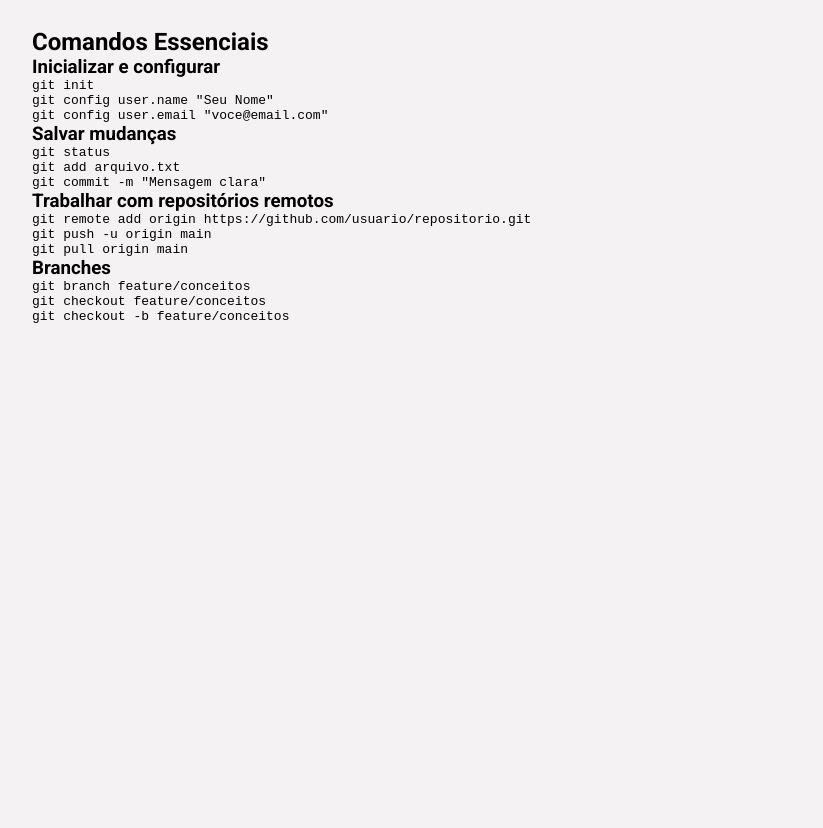
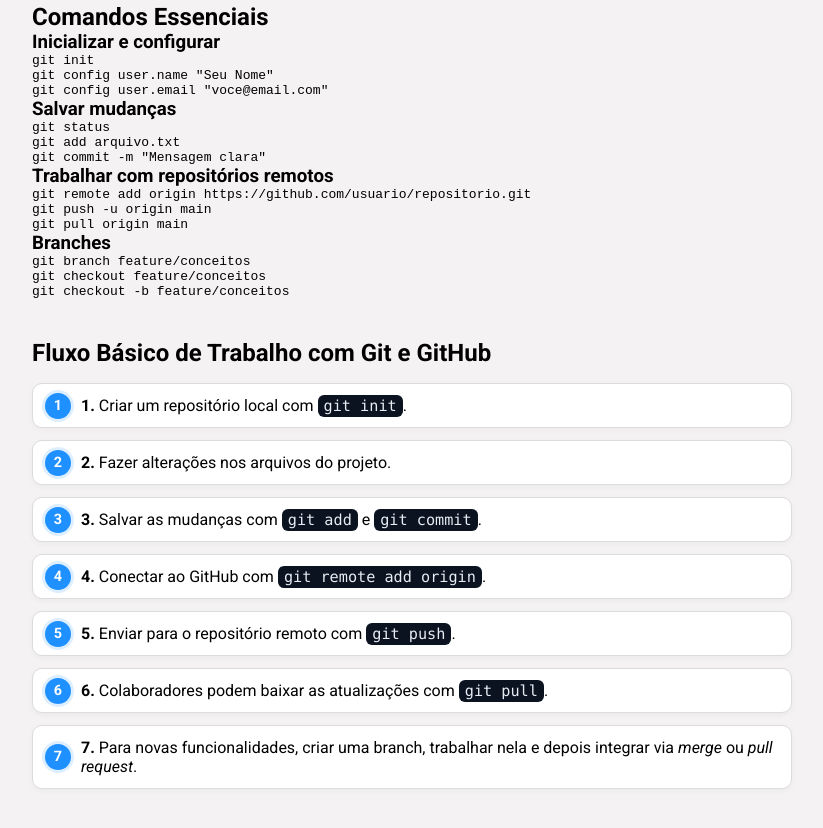
Before and after one commit to Taiane-rufatto/My_GitHub, a plain HTML site: page index.html in a window 1280 px wide. Shown: the part 1076-1904 px from the top of the page, without its empty margins (228-1051 px from the left). Before the commit the page ends 1460 px from the top, so only its background shows below. Drawn offline with Linux system fonts and the light colour scheme.

Commit message:
Feat(2): implementação do fluxo git e github

```diff
--- a/assets/css/global.css
+++ b/assets/css/global.css
@@ -54,3 +54,70 @@
 section {
     margin-bottom: 40px;
 }
+/* ===========================
+   Fluxo Básico (lista numerada)
+   =========================== */
+.panel h2 + ol {
+    counter-reset: step;
+    list-style: none;
+    margin: 16px 0 0 0;
+    padding: 0;
+    display: grid;
+    gap: 12px;
+}
+
+.panel h2 + ol > li {
+    counter-increment: step;
+    position: relative;
+    padding: 14px 16px 14px 56px;
+    border: 1px solid #dcdcdc;
+    border-radius: 10px;
+    background: #ffffff;
+    box-shadow: 0 2px 6px rgba(0,0,0,0.04);
+}
+
+/* Bolacha numerada à esquerda */
+.panel h2 + ol > li::before {
+    content: counter(step);
+    position: absolute;
+    left: 16px;
+    top: 50%;
+    transform: translateY(-50%);
+    width: 28px;
+    height: 28px;
+    border-radius: 50%;
+    background: #1e90ff;
+    color: #ffffff;
+    font-weight: 700;
+    font-size: 0.95rem;
+    line-height: 28px;
+    text-align: center;
+    box-shadow: 0 0 0 3px rgba(30,144,255,0.15);
+}
+
+.panel h2 + ol code {
+    font-family: ui-monospace, SFMono-Regular, Menlo, Consolas, monospace;
+    background: #0b1220;
+    color: #e6edf3;
+    padding: 2px 6px;
+    border-radius: 6px;
+    font-size: 0.95em;
+}
+
+.panel h2 + ol > li:hover,
+.panel h2 + ol > li:focus-within {
+    border-color: #1e90ff;
+    box-shadow: 0 4px 12px rgba(30,144,255,0.12);
+}
+
+    .panel h2 + ol > li {
+        padding: 12px 12px 12px 48px;
+    }
+    .panel h2 + ol > li::before {
+        left: 12px;
+        width: 26px;
+        height: 26px;
+        line-height: 26px;
+        font-size: 0.9rem;
+    }
+}
--- a/index.html
+++ b/index.html
@@ -39,7 +39,7 @@
                 <section class="panel">
                     <header class="panel__head">
                         <h2>O que é GitHub?</h2>
-
+                    </header>
                     <p>GitHub é uma plataforma de hospedagem de repositórios Git que adiciona recursos de colaboração
                         como Issues, Pull Requests, Actions (CI/CD) e revisão de código.</p>
                     <p class="note"><strong>Importante:</strong> Git é a ferramenta de versionamento; GitHub é o serviço
@@ -119,6 +119,18 @@
 git checkout -b feature/conceitos</code></pre>
                     </article>
                 </section>
+                <section class="panel">
+                    <h2>Fluxo Básico de Trabalho com Git e GitHub</h2>
+                    <ol>
+                        <li><strong>1.</strong> Criar um repositório local com <code>git init</code>.</li>
+                        <li><strong>2.</strong> Fazer alterações nos arquivos do projeto.</li>
+                        <li><strong>3.</strong> Salvar as mudanças com <code>git add</code> e <code>git commit</code>.</li>
+                        <li><strong>4.</strong> Conectar ao GitHub com <code>git remote add origin</code>.</li>
+                        <li><strong>5.</strong> Enviar para o repositório remoto com <code>git push</code>.</li>
+                        <li><strong>6.</strong> Colaboradores podem baixar as atualizações com <code>git pull</code>.</li>
+                        <li><strong>7.</strong> Para novas funcionalidades, criar uma branch, trabalhar nela e depois integrar via <em>merge</em> ou <em>pull request</em>.</li>
+                    </ol>
+                </section>
             </div>
     </main>
 </body>
```
Also changed, not shown: 2 other files.
